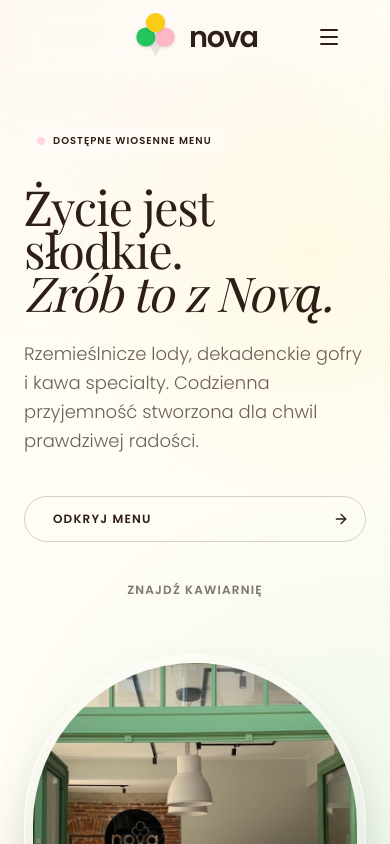
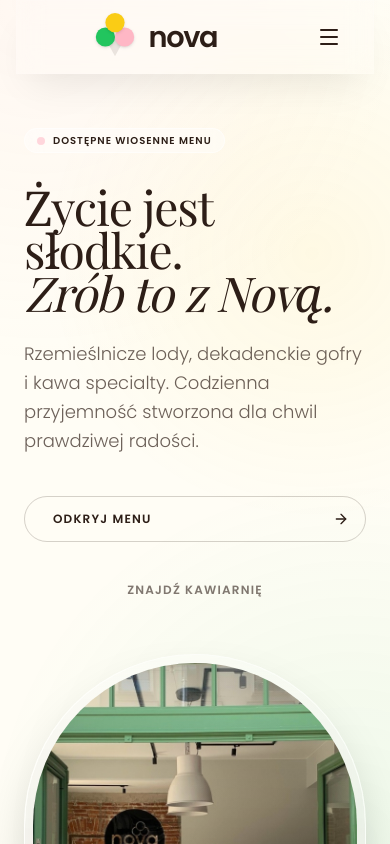
Before and after one commit to bartlomiejbialoskorski2004-crypto/nova-lodziarnia, a React (Vite) app: page / in a window 390 px wide. Shown: the top 844 px of the page. Built offline with nearby package versions, Linux system fonts and the light colour scheme; a web font is replaced by a local one.

Commit message:
perf: optimize mobile logo scroll animation smoothness

```diff
--- a/src/components/Navbar.tsx
+++ b/src/components/Navbar.tsx
@@ -1,7 +1,7 @@
 import { useState, useEffect } from 'react';
 import { Menu, Globe, X, ArrowRight, Instagram, Mail } from 'lucide-react';
 import { Link, useLocation } from 'react-router-dom';
-import { motion, AnimatePresence, useScroll, useTransform } from 'motion/react';
+import { motion, AnimatePresence, useScroll, useTransform, useSpring } from 'motion/react';
 import { useLanguage } from '../contexts/LanguageContext';
 import { FlowButton } from './ui/flow-button';
 import { Logo } from './ui/logo';
@@ -14,6 +14,7 @@ export default function Navbar() {
   const location = useLocation();
 
   const { scrollY } = useScroll();
+  const smoothScrollY = useSpring(scrollY, { stiffness: 100, damping: 25, restDelta: 0.001 });
 
   useEffect(() => {
     const checkMobile = () => setIsMobile(window.innerWidth < 768);
@@ -23,21 +24,20 @@ export default function Navbar() {
   }, []);
 
   // Transformation ranges
-  const navWidth = useTransform(scrollY, [0, 100], ["100%", isMobile ? "92%" : "85%"]);
-  const navTop = useTransform(scrollY, [0, 100], [0, isMobile ? 12 : 20]);
-  const navRadius = useTransform(scrollY, [0, 100], [0, 100]);
-  const navPaddingY = useTransform(scrollY, [0, 100], [isMobile ? 16 : 24, isMobile ? 10 : 10]);
-  const navPaddingX = useTransform(scrollY, [0, 100], [isMobile ? 24 : 48, isMobile ? 16 : 32]);
+  const navWidth = useTransform(smoothScrollY, [0, 100], ["100%", isMobile ? "92%" : "85%"]);
+  const navTop = useTransform(smoothScrollY, [0, 100], [0, isMobile ? 12 : 20]);
+  const navRadius = useTransform(smoothScrollY, [0, 100], [0, 100]);
+  const navPaddingY = useTransform(smoothScrollY, [0, 100], [isMobile ? 16 : 24, isMobile ? 10 : 10]);
+  const navPaddingX = useTransform(smoothScrollY, [0, 100], [isMobile ? 24 : 48, isMobile ? 16 : 32]);
 
-  const navBg = useTransform(scrollY, [0, 100], ["rgba(255, 255, 255, 0.15)", "rgba(255, 255, 255, 0.8)"]);
-  const navBorder = useTransform(scrollY, [0, 100], ["rgba(255, 255, 255, 0.1)", "rgba(255, 255, 255, 0.4)"]);
+  const navBg = useTransform(smoothScrollY, [0, 100], ["rgba(255, 255, 255, 0.15)", "rgba(255, 255, 255, 0.8)"]);
+  const navBorder = useTransform(smoothScrollY, [0, 100], ["rgba(255, 255, 255, 0.1)", "rgba(255, 255, 255, 0.4)"]);
 
   // Logo movement and scale
-  // For mobile: Left spacer width goes from 1fr to 0px
-  const mobileSpacerFlex = useTransform(scrollY, [0, 100], [1, 0]);
-  const logoScale = useTransform(scrollY, [0, 100], [isMobile ? 1.2 : 1, isMobile ? 0.7 : 0.75]);
-  const sideGap = useTransform(scrollY, [0, 100], [40, 24]);
-  const navShadow = useTransform(scrollY, [0, 100], ["0 0px 0px rgba(0,0,0,0)", "0 20px 40px -15px rgba(0,0,0,0.1)"]);
+  const logoX = useTransform(smoothScrollY, [0, 100], [isMobile ? "calc(50vw - 50% - 24px)" : "0px", "0px"]);
+  const logoScale = useTransform(smoothScrollY, [0, 100], [isMobile ? 1.2 : 1, isMobile ? 0.7 : 0.75]);
+  const sideGap = useTransform(smoothScrollY, [0, 100], [40, 24]);
+  const navShadow = useTransform(smoothScrollY, [0, 100], ["0 0px 0px rgba(0,0,0,0)", "0 20px 40px -15px rgba(0,0,0,0.1)"]);
 
   const toggleLanguage = () => {
     setLanguage(language === 'en' ? 'pl' : 'en');
@@ -71,7 +71,7 @@ export default function Navbar() {
         <motion.nav
           style={{
             width: navWidth,
-            maxWidth: isMobile ? "400px" : "1100px",
+            maxWidth: isMobile ? "440px" : "1100px",
             top: navTop,
             borderRadius: navRadius,
             backgroundColor: navBg,
@@ -84,12 +84,10 @@ export default function Navbar() {
             borderWidth: 1,
             backdropFilter: "blur(12px)",
           }}
-          className="pointer-events-auto flex items-center justify-between relative overflow-hidden transition-all duration-300"
+          className="pointer-events-auto flex items-center justify-between relative overflow-hidden"
         >
-          {/* Left Spacer (Mobile) / Nav Links (Desktop) */}
-          {isMobile ? (
-            <motion.div style={{ flex: mobileSpacerFlex }} className="md:hidden" />
-          ) : (
+          {/* Left Spacer (Desktop Only) */}
+          {!isMobile && (
             <motion.div
               style={{ gap: sideGap }}
               className="hidden md:flex flex-1 items-center text-[10px] font-bold tracking-[0.2em] uppercase text-nova-text/60"
@@ -105,16 +103,16 @@ export default function Navbar() {
             </motion.div>
           )}
 
-          {/* Logo */}
-          <Link to="/" className="flex flex-shrink-0 items-center justify-center">
-            <motion.div style={{ scale: logoScale }}>
+          {/* Logo - Smoothly animated X translation */}
+          <Link to="/" className="flex flex-shrink-0 items-center justify-center z-10">
+            <motion.div style={{ x: logoX, scale: logoScale }} className="origin-left">
               <Logo />
             </motion.div>
           </Link>
 
-          {/* Right Spacer (Mobile) / Nav Buttons (Desktop) */}
+          {/* Right Spacer (Mobile & Desktop) */}
           {isMobile ? (
-            <div className="flex md:hidden items-center justify-end flex-1">
+            <div className="flex flex-1 items-center justify-end">
               <button
                 onClick={toggleMenu}
                 className="p-2 text-nova-text hover:text-nova-pink transition-colors"
```
